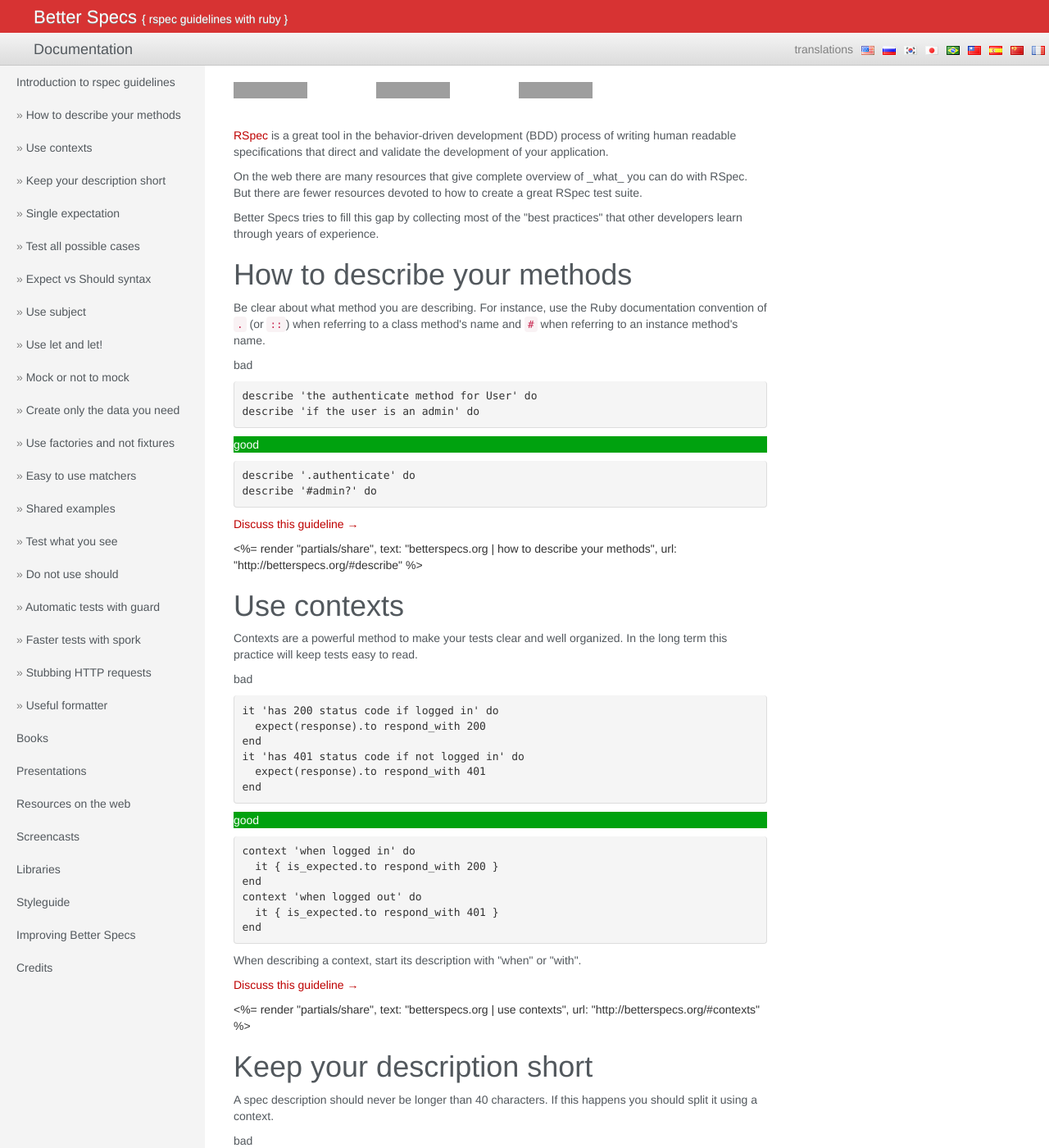
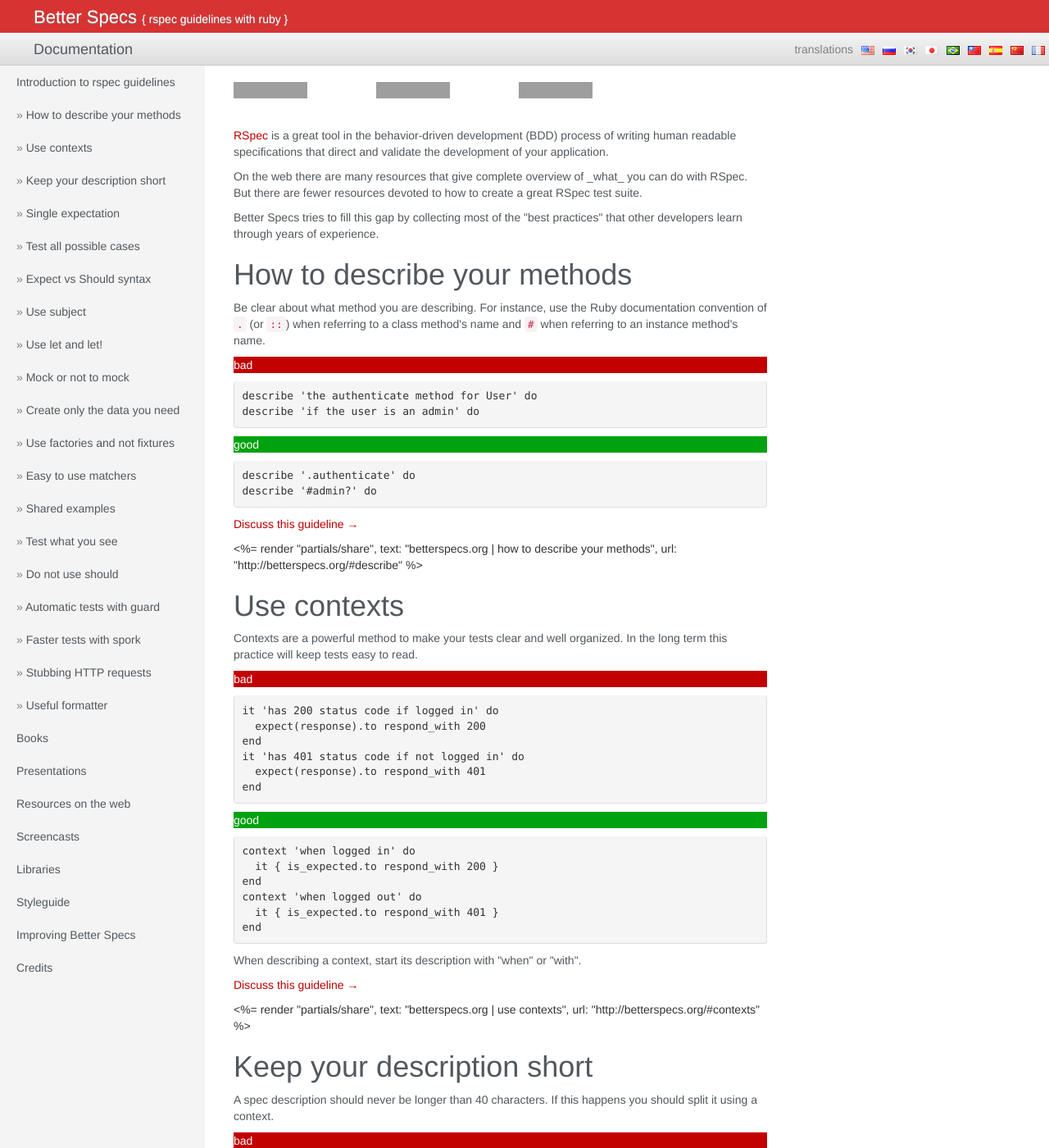
Before and after one commit to akz92/akz92.github.io, a Jekyll site: the page built from index.html, in a window 1280 px wide and 1400 px high. Shown: the whole window at 82% size. Built offline with Jekyll 4.4.1, drawn with Linux system fonts in a browser that asks for light colours; grey boxes are pictures that could not be loaded.

Commit message:
Update custom.css

```diff
--- a/css/custom.css
+++ b/css/custom.css
@@ -26,6 +26,11 @@
 
 p.correct {
   background: #00a20f;
+  color: white;
+}
+
+p.wrong {
+  background: #C20101;
   color: white;
 }
 
```
